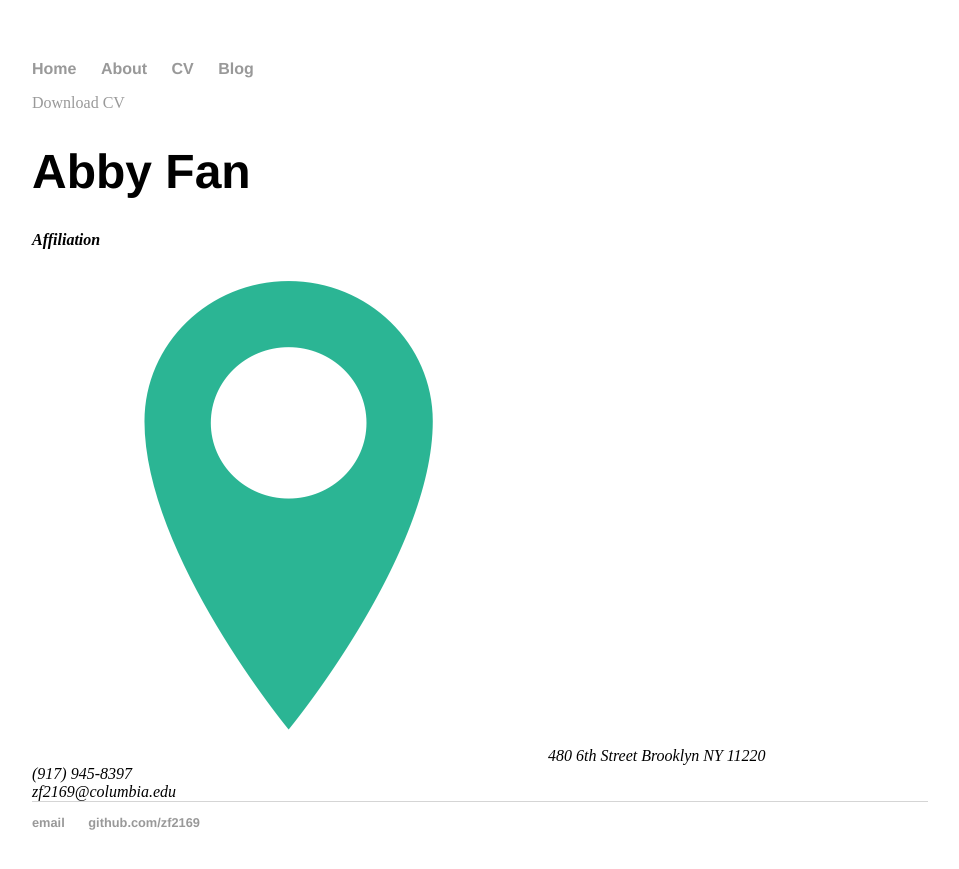
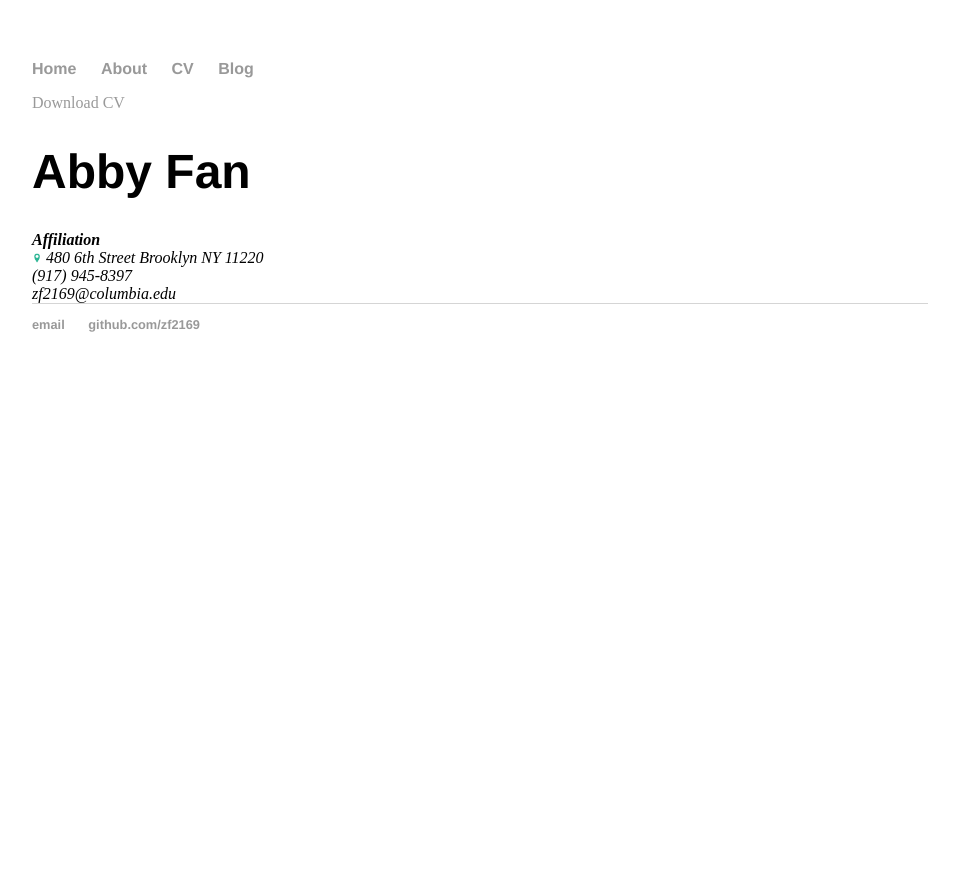
Before and after one commit to zf2169/zf2169.github.io, a Jekyll site: the page built from cv/index.html, in a window 1280 px wide. Shown: the top 869 px of the page, without its empty margins (160-1119 px from the left). Built offline with Jekyll 4.4.1, drawn with Linux system fonts in a browser that asks for light colours.

Commit message:
Update index.html

```diff
--- a/cv/index.html
+++ b/cv/index.html
@@ -8,7 +8,7 @@ title: CV of Abby
 					<h1>Abby Fan</h1>
 					<address>
 					<strong>Affiliation</strong><br>
-					<img class="img-responsive" src="/img/icon_resume_address.png"/> 480 6th Street Brooklyn NY 11220<br>
+					<img class="img-responsive" src="/img/icon_resume_address.png"/ width="10" height="10"> 480 6th Street Brooklyn NY 11220<br>
 					<abbr title="phone"></abbr> (917) 945-8397<br>
 					<span class="obfuscate">zf2169@columbia.edu</span>
 					</address>
```
